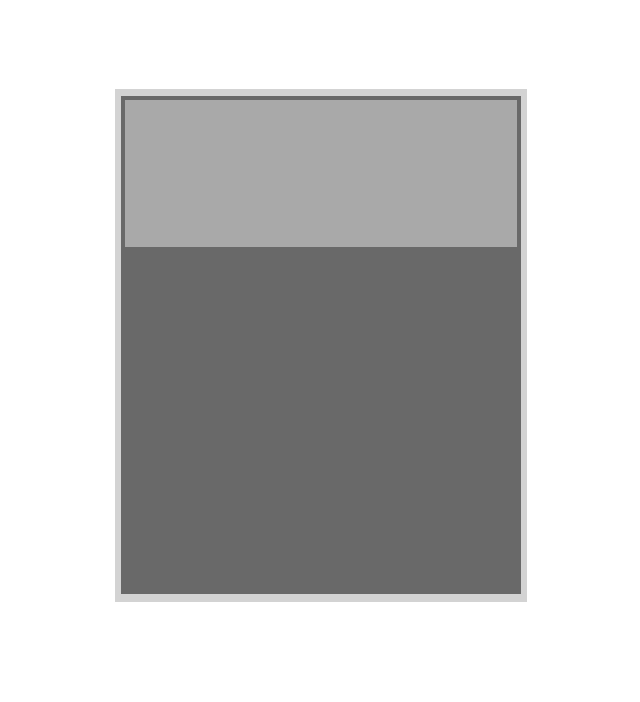
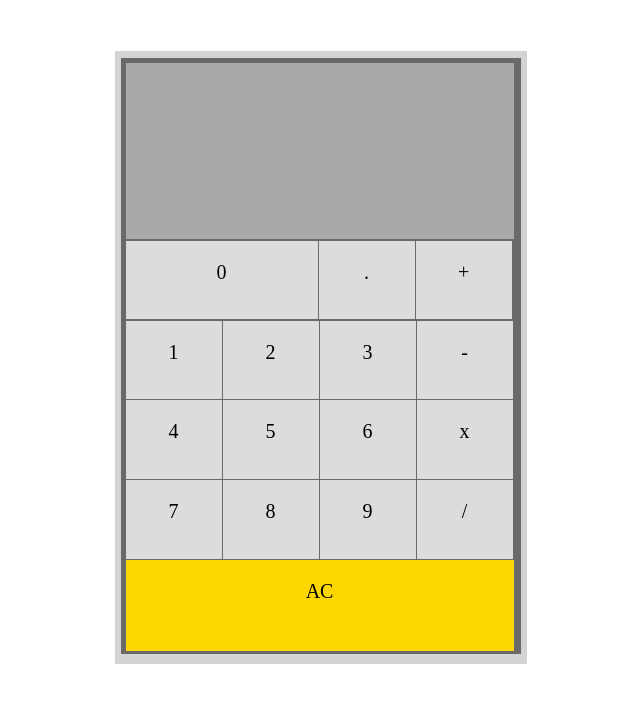
Before and after one commit to elizajing/calculator, a React app: page / in a window 1280 px wide. Shown: the top 702 px of the page, without its empty margins (319-959 px from the left). Built offline with nearby package versions, Linux system fonts and the light colour scheme; the HTML template or start-up script is replaced by a standard one.

Commit message:
Add remaining css for the overall layout

```diff
--- a/src/App.css
+++ b/src/App.css
@@ -1,9 +1,9 @@
 .background{
   background-color: #D3D3D3;
-  height: 500px;
+  height: 600px;
   width: 400px;
   margin: auto;
-  margin-top: 5%;
+  margin-top: 2%;
   padding: 0.5%;
 }
 .blackbackground{
@@ -15,5 +15,40 @@
 .screen{
   background-color: #A9A9A9;
   height: 30%;
+  width: 99%;
+  margin: 1px;
+}
+.buttonboard{
+  display: flex;
+  align-items: center;
+  flex-direction: row;
+  flex-wrap: wrap;
+  height: 70%;
   width: 100%;
+
+  /* background-color: #A9A9A9; */
 }
+.buttonzero{
+  width: 49%;
+  height: 19%;
+  background-color: #DCDCDC;
+  text-align: center;
+  font-size: 20px;
+  margin: 0.5px;
+}
+.regularbutton{
+  width: 24.5%;
+  height: 19%;
+  background-color: #DCDCDC;
+  text-align: center;
+  font-size: 20px;
+  margin: 0.5px;
+}
+.acbutton{
+  width: 99%;
+  height: 22%;
+  background-color: #FFD700;
+  text-align: center;
+  font-size: 20px;
+  margin: 0.5px;
+}
--- a/src/App.js
+++ b/src/App.js
@@ -10,6 +10,56 @@ class App extends Component {
         <div className={styles.blackbackground}>
           <div className={styles.screen}>
           </div>
+          <div className={styles.buttonboard}>
+            <div className={styles.buttonzero}>
+            <p>0</p>
+            </div>
+            <div className={styles.regularbutton}>
+            <p>.</p>
+            </div>
+            <div className={styles.regularbutton}>
+            <p>+</p>
+            </div>
+            <div className={styles.regularbutton}>
+            <p>1</p>
+            </div>
+            <div className={styles.regularbutton}>
+            <p>2</p>
+            </div>
+            <div className={styles.regularbutton}>
+            <p>3</p>
+            </div>
+            <div className={styles.regularbutton}>
+            <p>-</p>
+            </div>
+            <div className={styles.regularbutton}>
+            <p>4</p>
+            </div>
+            <div className={styles.regularbutton}>
+            <p>5</p>
+            </div>
+            <div className={styles.regularbutton}>
+            <p>6</p>
+            </div>
+            <div className={styles.regularbutton}>
+            <p>x</p>
+            </div>
+            <div className={styles.regularbutton}>
+            <p>7</p>
+            </div>
+            <div className={styles.regularbutton}>
+            <p>8</p>
+            </div>
+            <div className={styles.regularbutton}>
+            <p>9</p>
+            </div>
+            <div className={styles.regularbutton}>
+            <p>/</p>
+            </div>
+            <div className={styles.acbutton}>
+            <p>AC</p>
+            </div>
+          </div>
         </div>
       </div>
     );
```
